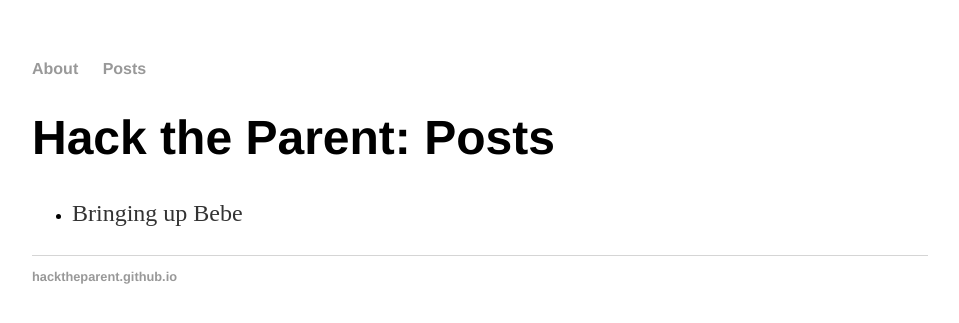
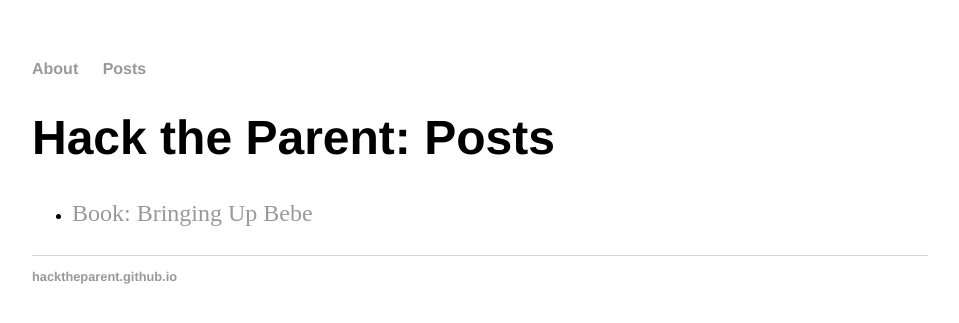
Before and after one commit to hacktheparent/hacktheparent.github.io, a Jekyll site: the page built from posts/index.html, in a window 1280 px wide. Shown: the top 323 px of the page, without its empty margins (160-1119 px from the left). Built offline with Jekyll 4.4.1, drawn with Linux system fonts in a browser that asks for light colours.

Commit message:
update and rename posts.html to posts/index.html

```diff
--- a/posts.html
+++ b/posts/index.html
@@ -5,6 +5,6 @@ title: Hack the Parent
 <div class="blurb">
 	<h1>Hack the Parent: Posts</h1>
 		<ul>
-		<li><p>Bringing up Bebe</p></li>
+		<li><p><a href="/bringingupbebe.html">Book: Bringing Up Bebe</a></p></li>
 		</ul>
 </div><!-- /.blurb -->
```
